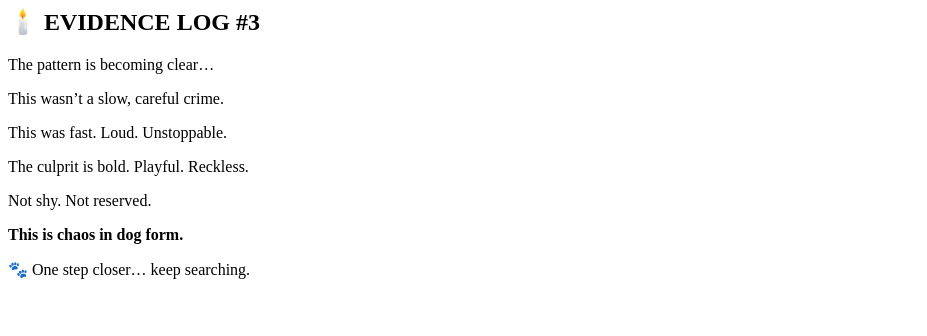
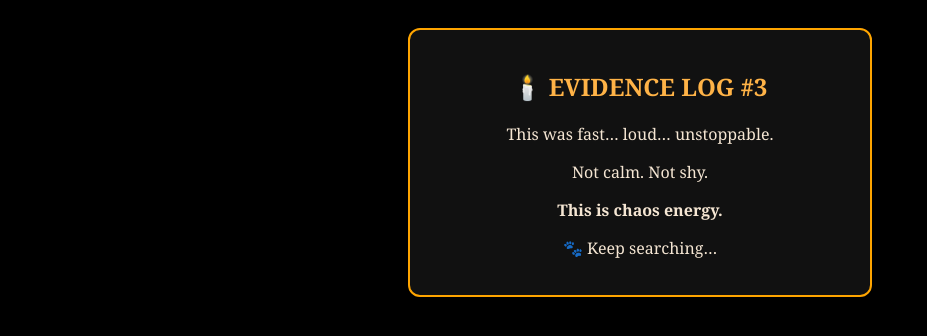
Before and after one commit to nataliewhiteadoption/dogtober-mystery-game, a plain HTML site: page clue3.html in a window 1280 px wide. Shown: the whole page, without its empty margins (0-927 px from the left). Drawn offline with Linux system fonts and the light colour scheme.

Commit message:
Update clue3.html

```diff
--- a/clue3.html
+++ b/clue3.html
@@ -1,19 +1,28 @@
+<!DOCTYPE html>
+<html>
+<head>
+<title>Clue 3</title>
+<meta name="viewport" content="width=device-width, initial-scale=1.0">
+<style>
+body{font-family:Georgia;background:#000;color:#f5e6d3;text-align:center;padding:20px;}
+.card{background:#111;padding:20px;border-radius:12px;border:2px solid orange;max-width:420px;margin:auto;}
+h2{color:#ffb347;}
+</style>
+</head>
+
+<body>
+
 <div class="card">
-
 <h2>🕯️ EVIDENCE LOG #3</h2>
 
-<p>The pattern is becoming clear…</p>
+<p>This was fast… loud… unstoppable.</p>
 
-<p>This wasn’t a slow, careful crime.</p>
+<p>Not calm. Not shy.</p>
 
-<p>This was fast. Loud. Unstoppable.</p>
+<p><strong>This is chaos energy.</strong></p>
 
-<p>The culprit is bold. Playful. Reckless.</p>
+<p>🐾 Keep searching…</p>
+</div>
 
-<p>Not shy. Not reserved.</p>
-
-<p><strong>This is chaos in dog form.</strong></p>
-
-<p class="footer">🐾 One step closer… keep searching.</p>
-
-</div>
+</body>
+</html>
```
